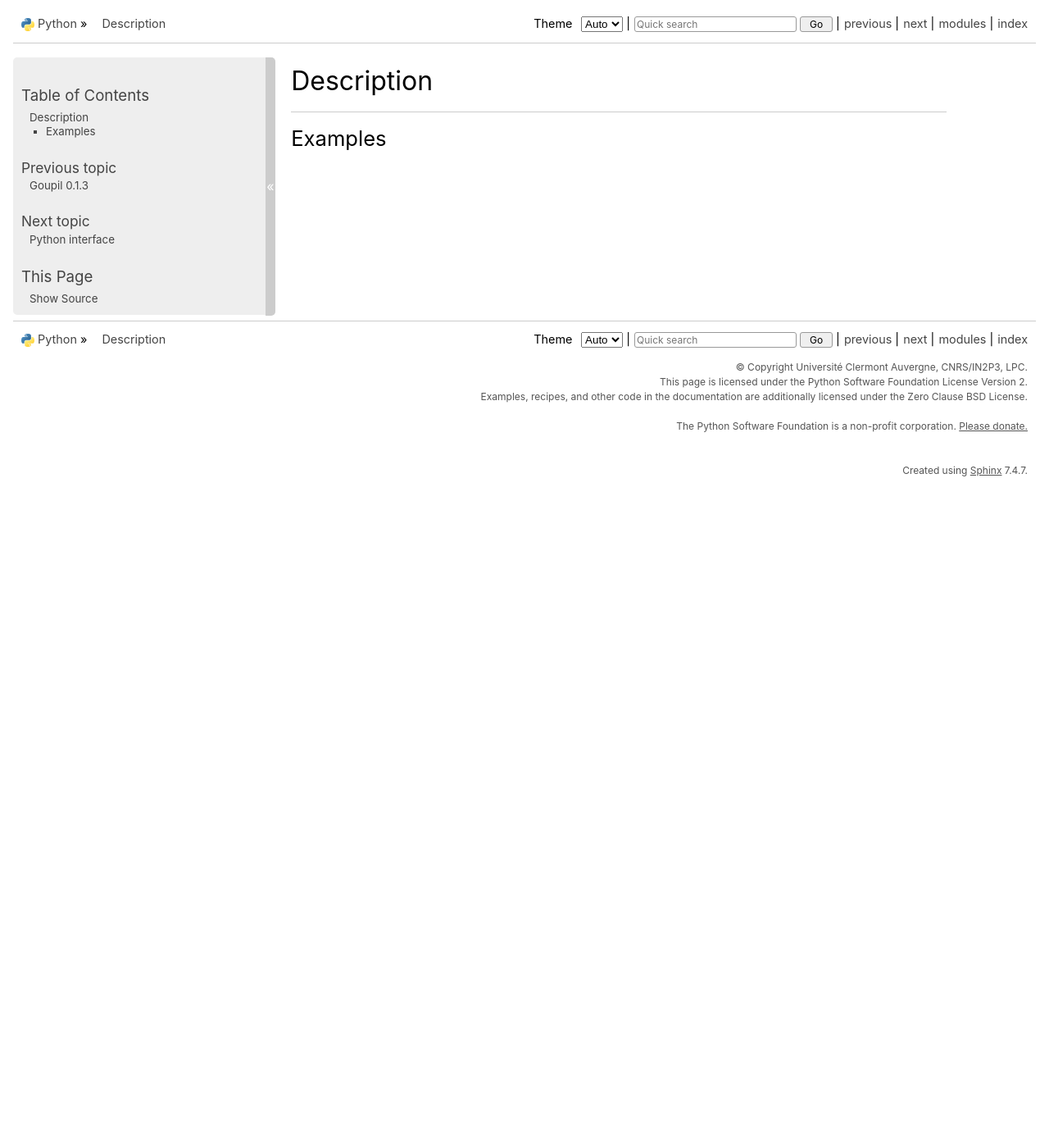
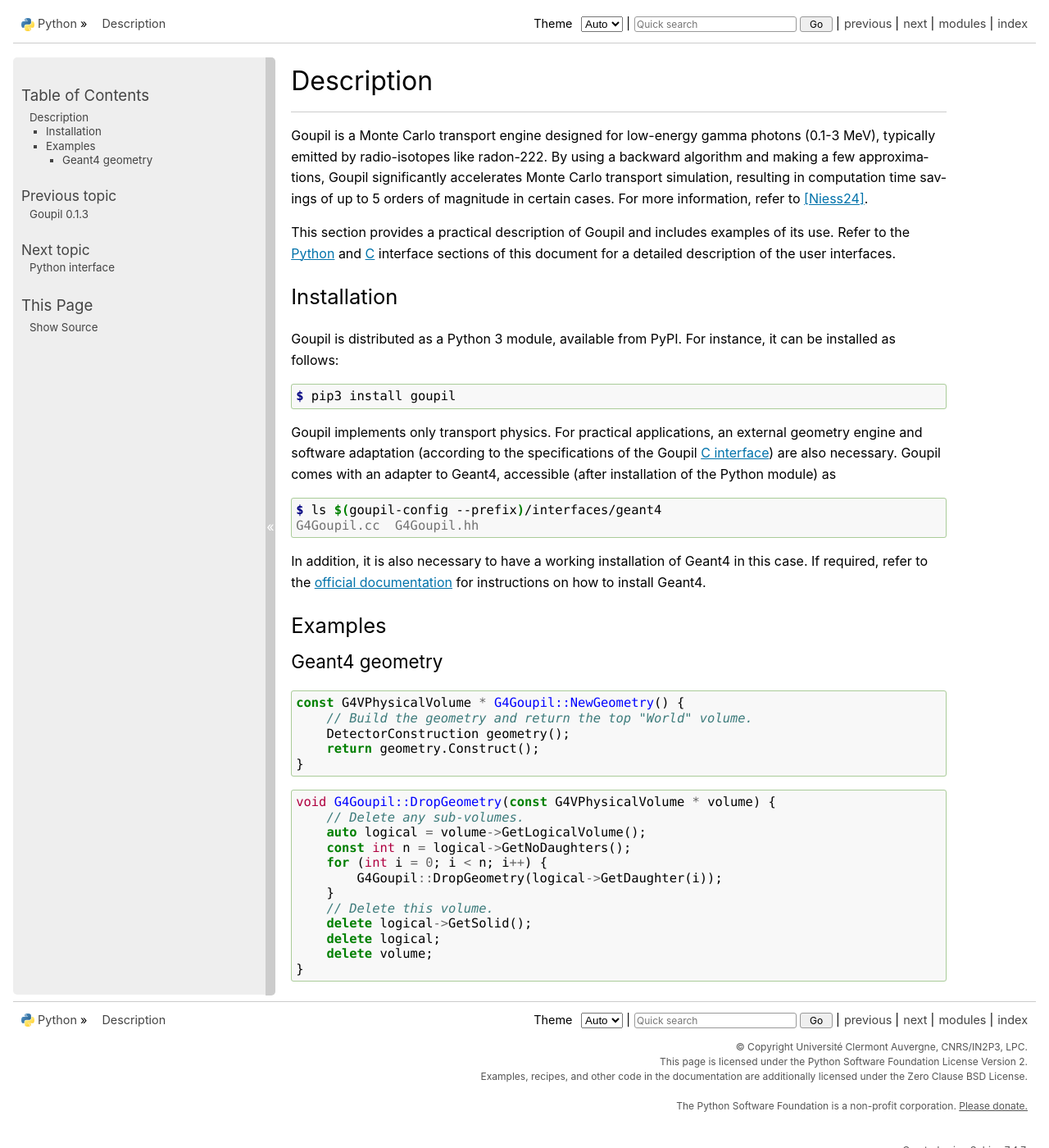
Before and after one commit to niess/goupil, a Sphinx documentation site: the page built from docs/description.rst, in a window 1280 px wide and 1400 px high. Shown: the whole window at 82% size. Built offline with Sphinx 7.4.7, drawn with Linux system fonts in a browser that asks for light colours.

Commit message:
Document Geant4 geometry

```diff
--- a/docs/description.rst
+++ b/docs/description.rst
@@ -5,5 +5,70 @@
 
 ----
 
+Goupil is a Monte Carlo transport engine designed for low-energy gamma photons
+(0.1-3 MeV), typically emitted by radio-isotopes like radon-222. By using a
+backward algorithm and making a few approximations, Goupil significantly
+accelerates Monte Carlo transport simulation, resulting in computation time
+savings of up to 5 orders of magnitude in certain cases. For more information,
+refer to [Niess24]_.
+
+This section provides a practical description of Goupil and includes examples of
+its use. Refer to the :doc:`Python <library/index>` and :doc:`C
+<interface/index>` interface sections of this document for a detailed
+description of the user interfaces.
+
+
+Installation
+------------
+
+Goupil is distributed as a Python 3 module, available from PyPI. For instance,
+it can be installed as follows:
+
+.. code:: console
+
+   $ pip3 install goupil
+
+Goupil implements only transport physics. For practical applications, an
+external geometry engine and software adaptation (according to the
+specifications of the Goupil :doc:`C interface <interface/index>`) are also
+necessary. Goupil comes with an adapter to Geant4, accessible (after
+installation of the Python module) as
+
+.. code:: console
+
+   $ ls $(goupil-config --prefix)/interfaces/geant4
+   G4Goupil.cc  G4Goupil.hh
+
+In addition, it is also necessary to have a working installation of Geant4 in
+this case. If required, refer to the `official documentation
+<https://geant4.web.cern.ch>`_ for instructions on how to install Geant4.
+
+
 Examples
 --------
+
+Geant4 geometry
+~~~~~~~~~~~~~~~
+
+.. code:: C++
+
+   const G4VPhysicalVolume * G4Goupil::NewGeometry() {
+       // Build the geometry and return the top "World" volume.
+       DetectorConstruction geometry();
+       return geometry.Construct();
+   }
+
+.. code:: C++
+
+   void G4Goupil::DropGeometry(const G4VPhysicalVolume * volume) {
+       // Delete any sub-volumes.
+       auto logical = volume->GetLogicalVolume();
+       const int n = logical->GetNoDaughters();
+       for (int i = 0; i < n; i++) {
+           G4Goupil::DropGeometry(logical->GetDaughter(i));
+       }
+       // Delete this volume.
+       delete logical->GetSolid();
+       delete logical;
+       delete volume;
+   }
--- a/docs/references.rst
+++ b/docs/references.rst
@@ -8,3 +8,5 @@
 .. [Baro95] J. Baró, J. Sempau, J. M. Fernández-Varea, F. Salvat, Nucl.
    Instrum. Methods. Phys. Res. B 100 (1995) 31–46.
    https://doi.org/10.1016/0168-583X(95)00349-5
+
+.. [Niess24] V. Niess, K. Vernet and L. Terray, *preprint to be submitted*.
```
